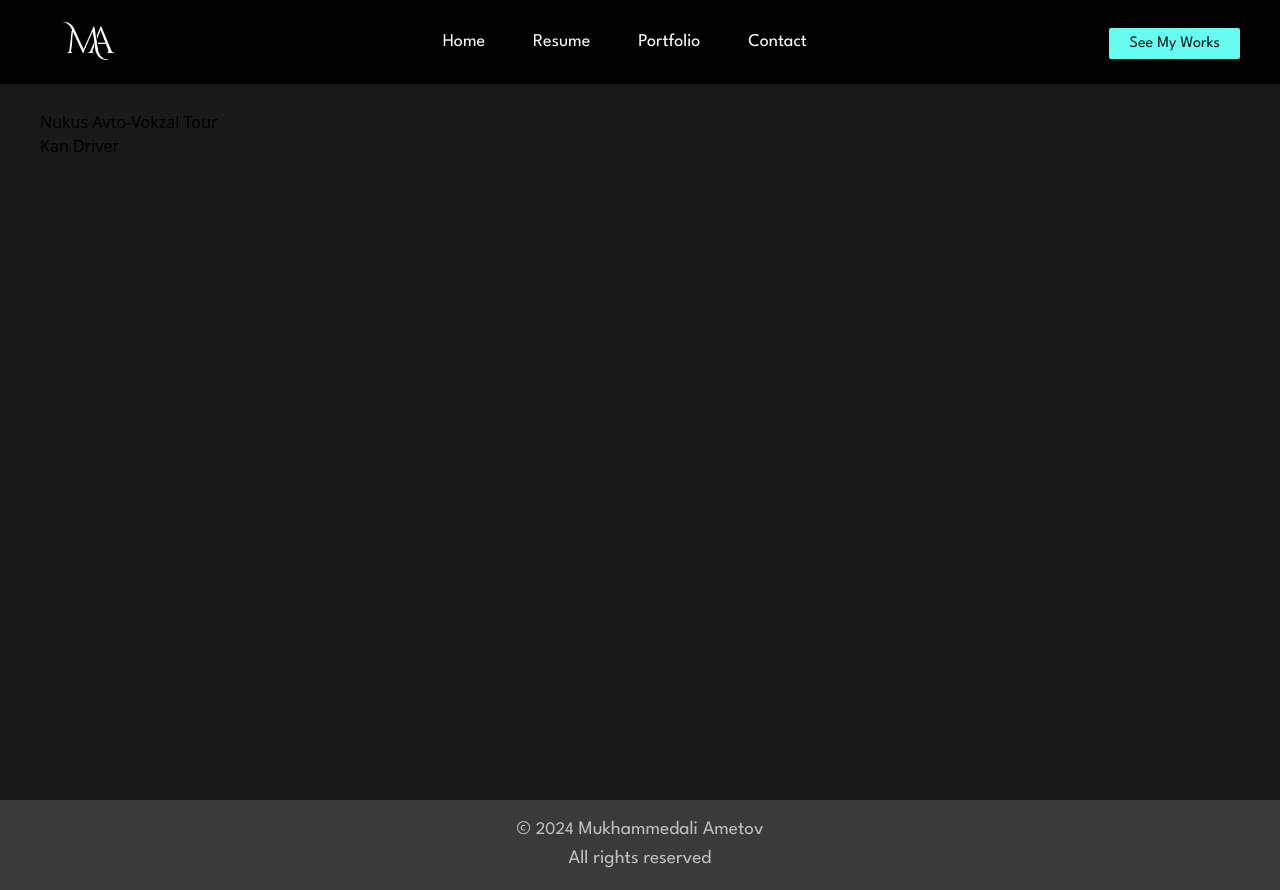
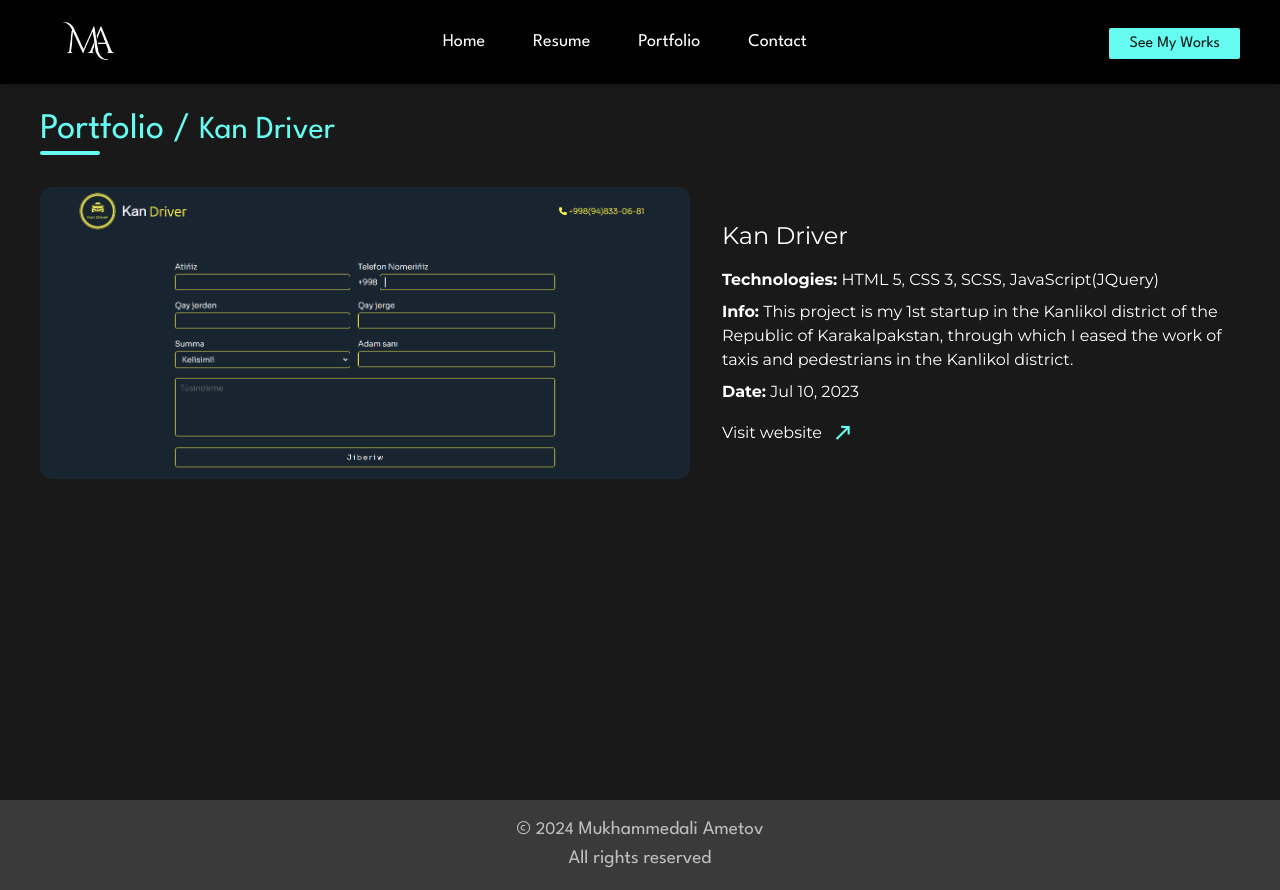
Before and after one commit to mukhammedaliametov/portfolio, a React (Vite) app: page /portfolio/1 in a window 1280 px wide. Built offline with nearby package versions, Linux system fonts and the light colour scheme.

Commit message:
edit single page :)

```diff
--- a/src/App.jsx
+++ b/src/App.jsx
@@ -13,11 +13,11 @@ const App = () => {
     <BrowserRouter>
       <Routes>
         <Route path="/" element={<Navbar />}>
-          <Route index element={<Hero />}></Route>
-          <Route path="/resume" element={<Resume />}></Route>
-          <Route path="/portfolio" element={<Portfolio />}></Route>
-          <Route path='/portfolio/:slug' element={<SinglePage />} />
-          <Route path='/contact' element={<Contact />} />
+          <Route index element={<Hero />} />
+          <Route path="/resume" element={<Resume />} />
+          <Route path="/portfolio" element={<Portfolio />} />
+          <Route path="/portfolio/:id" element={<SinglePage />} />
+          <Route path="/contact" element={<Contact />} />
         </Route>
       </Routes>
       <Footer />
--- a/src/pages/Portfolio.jsx
+++ b/src/pages/Portfolio.jsx
@@ -6,11 +6,6 @@ import { portfolioData } from "../portfolioData";
 import { CgArrowTopRight } from "react-icons/cg";
 
 const Portfolio = () => {
-  function convertToSlug(Text) {
-    return Text.toLowerCase()
-      .replace(/ /g, "-")
-      .replace(/[^\w-]+/g, "");
-  }
 
   return (
     <div className="flex justify-center w-full pt-[110px] min-h-screen bg-black/90">
@@ -26,14 +21,14 @@ const Portfolio = () => {
               >
                 <div className="relative group">
                   <div className="w-full absolute p-5 h-[100%] hidden group-hover:block bg-black/60 duration-300 text-center pt-[20%] pl-[36%]  text-[1.1rem]">
-                    <a href={item.url} target="_blank" className="font-montserrat flex items-center">Go to website {item.link} <CgArrowTopRight className="text-[#66FCF1] text-[1.6rem] ml-2" /></a>
+                    <a href={item.url} target="_blank" className="font-montserrat flex items-center">Visit website {item.link} <CgArrowTopRight className="text-[#66FCF1] text-[1.6rem] ml-2" /></a>
                   </div>
                   <img src={item.img} alt="" className="w-full" />
                 </div>
                 <div className="flex justify-between items-center py-3 px-4">
                   <h1 className="text-[.9rem] lg:text-[1.1rem] font-montserrat">{item.name}</h1>
                   <Link
-                    to={convertToSlug(`${item.name}`)}
+                    to={`${index}`}
                     className="font-lspartan text-[.9rem] lg:text-[1.2rem] flex items-center gap-2 text-[#66FCF1]"
                   >
                     See more
--- a/src/pages/SinglePage.jsx
+++ b/src/pages/SinglePage.jsx
@@ -1,17 +1,47 @@
 import React from "react";
 import { portfolioData } from "../portfolioData";
+import { Link, useParams } from "react-router-dom";
+import { CgArrowTopRight } from "react-icons/cg";
 
 const SinglePage = () => {
+  const { id } = useParams();
+  const selectedProject = portfolioData[id];
+
   return (
     <div className="flex justify-center w-full pt-[110px] min-h-screen bg-black/90">
       <div className="max-w-[1000px] mx-[30px] xl:max-w-[1200px] w-full">
-        {portfolioData.map((item, index) => {
-          return (
-            <div key={index} className="">
-              <h1>{item.name}</h1>
-            </div>
-          );
-        })}
+        <h1 className="text-4xl text-[#66FCF1] font-lspartan">
+          <Link to='/portfolio'>Portfolio</Link> / <span className="text-[2rem]">{selectedProject.name}</span>
+        </h1>
+        <span className="py-[2px] block rounded-lg bg-[#66FCF1] w-[5%]"></span>
+        <div className="flex items-center justify-evenly gap-8 my-8">
+          <img
+            src={selectedProject.img}
+            alt={selectedProject.name}
+            width={650}
+            className="rounded-xl"
+          />
+          <div className="text-white font-montserrat flex flex-col gap-2">
+            <h1 className="text-2xl mb-2">{selectedProject.name}</h1>
+            <p>
+              <b>Technologies:</b> {selectedProject.technologies}
+            </p>
+            <p>
+              <b>Info:</b> {selectedProject.info}
+            </p>
+            <p>
+              <b>Date:</b> {selectedProject.date}
+            </p>
+            <a
+              href={selectedProject.url}
+              target="_blank"
+              className="font-montserrat flex items-center mt-2"
+            >
+              Visit website
+              <CgArrowTopRight className="text-[#66FCF1] text-[1.6rem] ml-2" />
+            </a>
+          </div>
+        </div>
       </div>
     </div>
   );
--- a/src/portfolioData.js
+++ b/src/portfolioData.js
@@ -9,6 +9,7 @@ export const portfolioData = [
     img: TravelProject,
     url: "https://nukusavtovokzaltour.uz/",
     date: "May 27, 2023",
+    slug: ''
   },
   {
     name: "Kan Driver",
```
